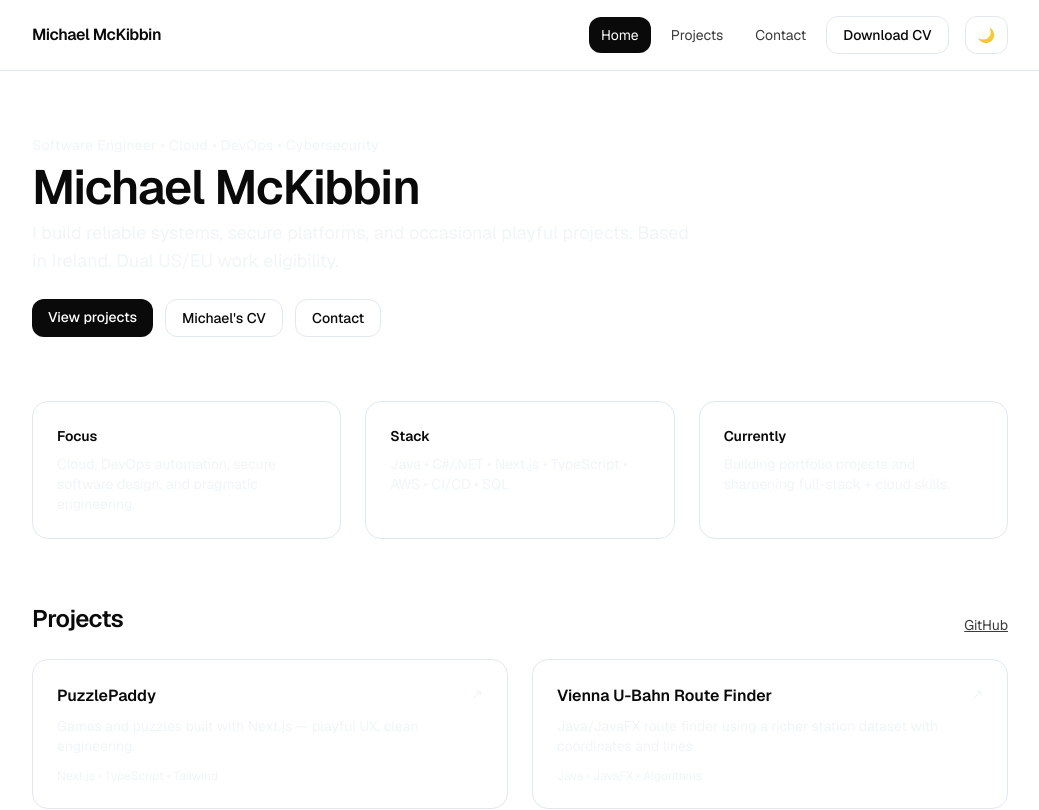
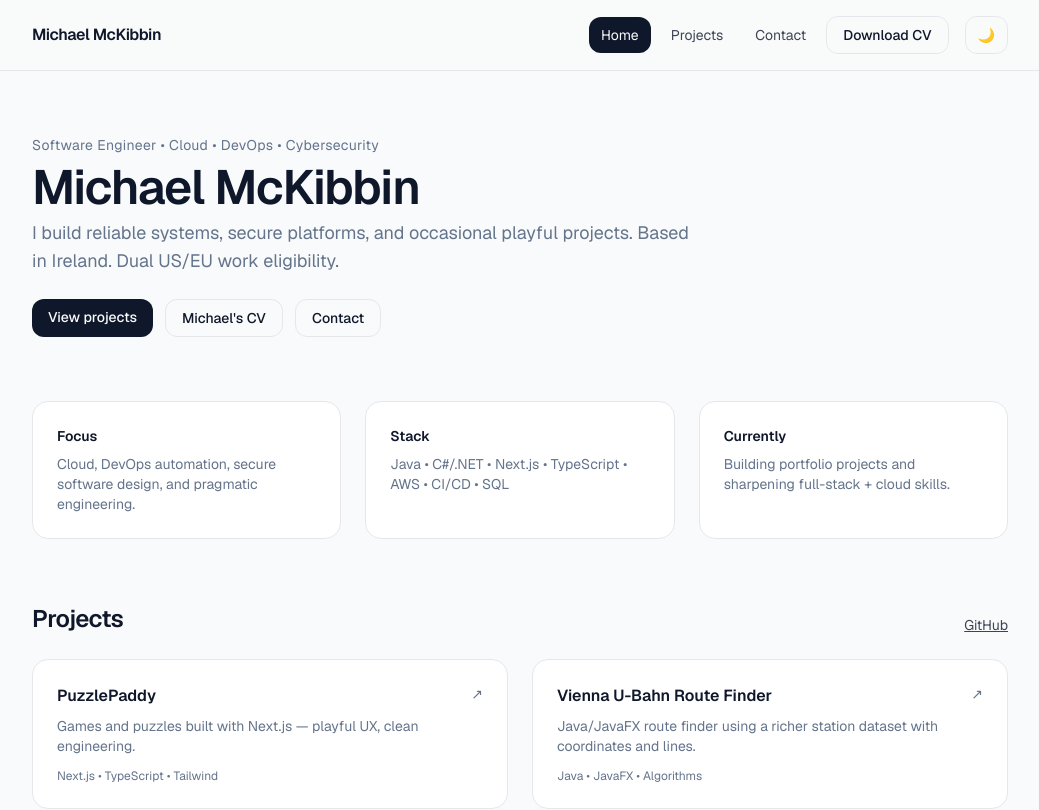
Before and after one commit to MichaelMcKibbin/michaelmckibbindotcom, a Next.js app in the folder michaelmckibbin-portfolio/: page / in a window 1280 px wide. Shown: the top 810 px of the page, without its empty margins (120-1159 px from the left). Built offline with nearby package versions, Linux system fonts and the light colour scheme.

Commit message:
theme: adjusted colour schemes for light, dark, and fallback.

```diff
--- a/michaelmckibbin-portfolio/app/globals.css
+++ b/michaelmckibbin-portfolio/app/globals.css
@@ -2,31 +2,61 @@
 
 /* CSS variables for light and dark themes controlled by the `.dark` class on html */
 :root {
-  --background: #ffffff;
-  --foreground: #0a0a0a;
-  --card: #ffffff;
-  --muted: #f1f5f9;
-  --border: #e2e8f0;
+  /* Core surfaces */
+  --background: #f9fafb;          /* Soft off-white */
+  --foreground: #0f172a;          /* Slate-900 */
+
+  /* Cards & surfaces */
+  --card: #ffffff;                /* Clean white cards */
+  --border: #e5e7eb;              /* Slate-200 */
+
+  /* Text hierarchy */
+  --muted: #64748b;               /* Slate-500 (secondary text) */
+
+  /* Accent (calm tech blue) */
+  --accent: #2563eb;              /* Blue-600 */
+  --accent-light: #60a5fa;        /* Blue-400 */
+
+  /* Fonts */
+  --font-geist-sans: ui-sans-serif, system-ui, -apple-system, Segoe UI, Roboto, Helvetica, Arial, Noto Sans, sans-serif;
 }
 
+
 .dark {
-  --background: #0a0a0a;
-  --foreground: #ededed;
-  --card: #111827;
-  --muted: #1f2937;
-  --border: #1f2937;
+  /* Core surfaces */
+  --background: #020617;          /* Slate-950 */
+  --foreground: #e5e7eb;          /* Slate-200 */
+
+  /* Cards & surfaces */
+  --card: #0f172a;                /* Slate-900 */
+  --border: #1e293b;              /* Slate-800 */
+
+  /* Text hierarchy */
+  --muted: #94a3b8;               /* Slate-400 */
+
+  /* Accent (same family as light mode) */
+  --accent: #3b82f6;              /* Blue-500 */
+  --accent-light: #60a5fa;        /* Blue-400 */
+
+  /* Fonts */
+  --font-geist-sans: ui-sans-serif, system-ui, -apple-system, Segoe UI, Roboto, Helvetica, Arial, Noto Sans, sans-serif;
 }
 
-/* Optionally respect system before hydration; next-themes will override with class */
+/* Fallback: respect system dark mode before hydration.
+   next-themes will override by adding .dark or .light to <html>. */
 @media (prefers-color-scheme: dark) {
   :root:not(.dark):not(.light) {
-    --background: #0a0a0a;
-    --foreground: #ededed;
-    --card: #111827;
-    --muted: #1f2937;
-    --border: #1f2937;
+    --background: #020617;     /* Slate-950 */
+    --foreground: #e5e7eb;     /* Slate-200 */
+    --card: #0f172a;           /* Slate-900 */
+    --muted: #94a3b8;          /* Slate-400 */
+    --border: #1e293b;         /* Slate-800 */
+    --accent: #3b82f6;         /* Blue-500 */
+    --accent-light: #60a5fa;   /* Blue-400 */
+    --font-geist-sans: ui-sans-serif, system-ui, -apple-system, Segoe UI, Roboto, Helvetica, Arial, Noto Sans, sans-serif;
   }
 }
+
 
 /* Base element resets that use variables, not fixed colors */
 @layer base {
--- a/michaelmckibbin-portfolio/tailwind.config.js
+++ b/michaelmckibbin-portfolio/tailwind.config.js
@@ -14,6 +14,9 @@ module.exports = {
                 card: "var(--card)",
                 border: "var(--border)",
                 muted: "var(--muted)",
+                accent: "var(--accent)",
+                /* To use in components e.g., className="bg-accent text-foreground" */
+                accent_light: "var(--accent-light)",
             },
         },
     },
```
